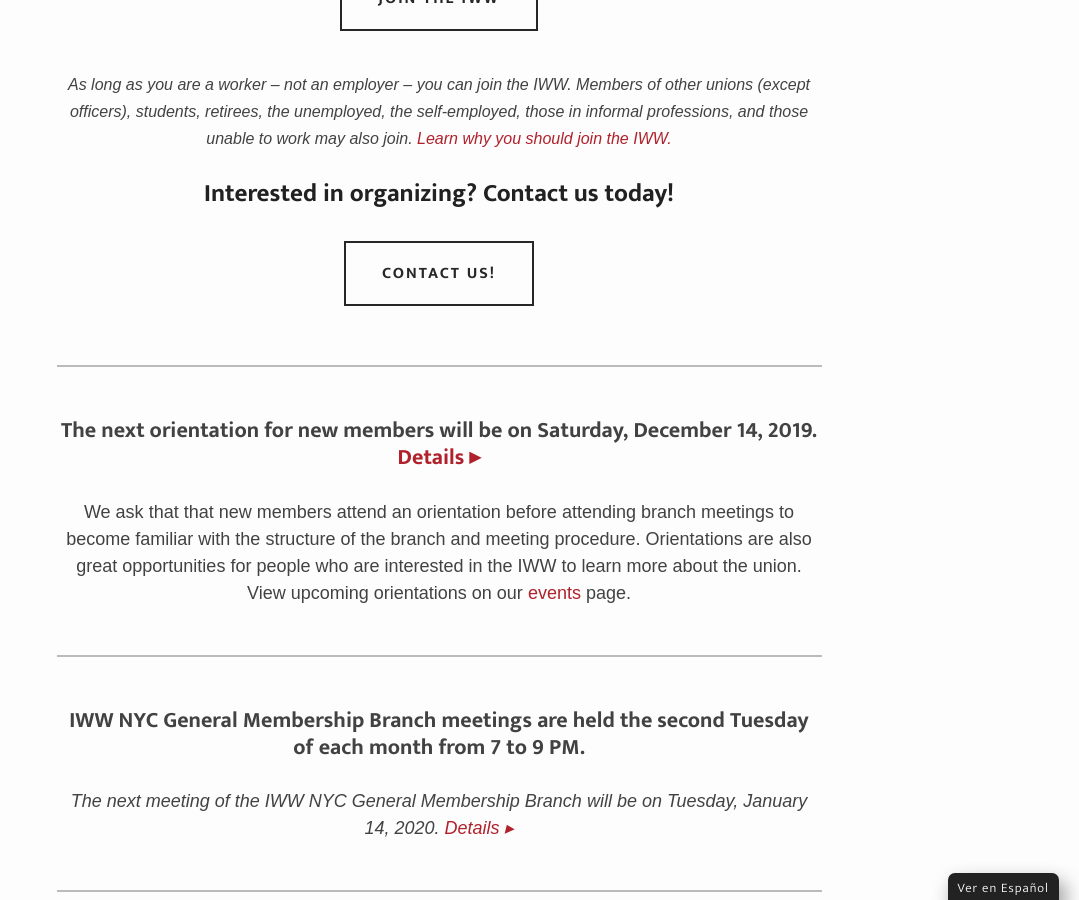
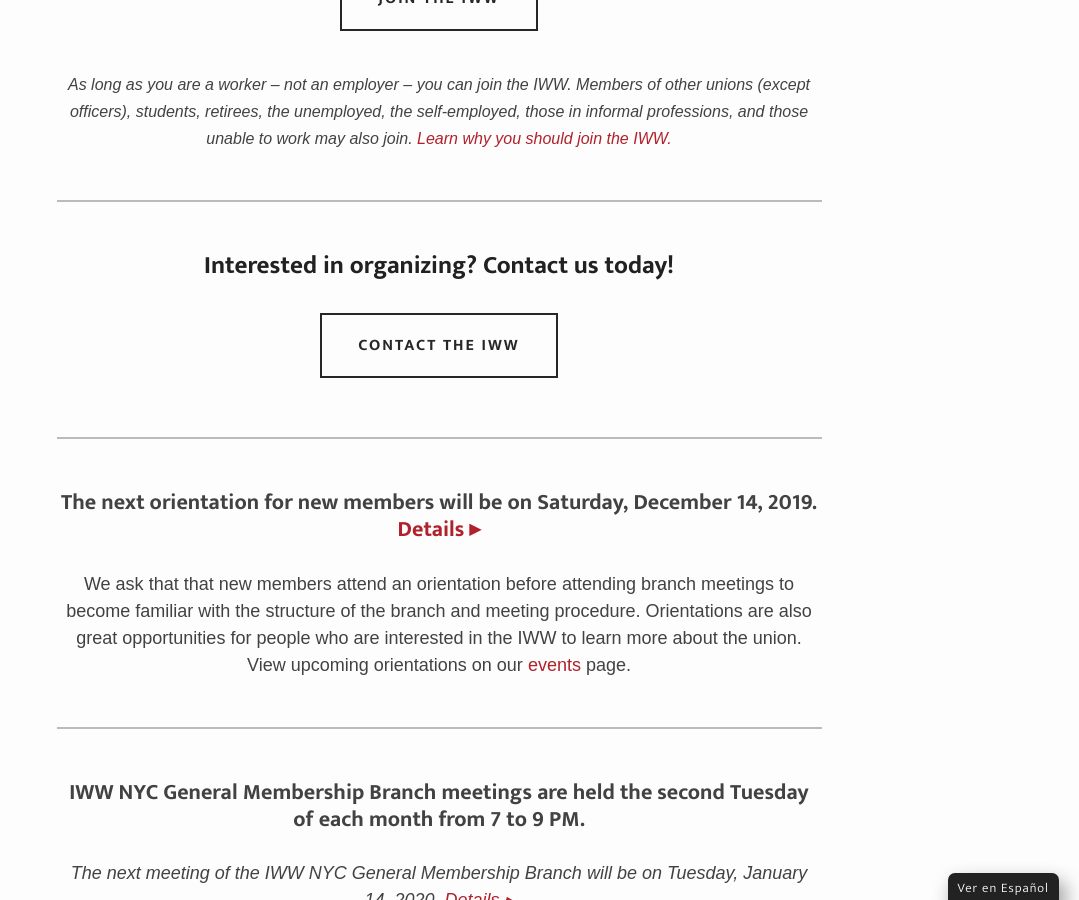
Before and after one commit to IWW-NYC-GMB/iww.nyc, a Jekyll site: the page built from index.html, in a window 1280 px wide and 900 px high, scrolled down 819 px. Shown: the whole window, without its empty margins (201-1280 px from the left). Built offline with Jekyll 4.4.1, drawn with Linux system fonts in a browser that asks for light colours; some web fonts are replaced.

Commit message:
Update index.html

```diff
--- a/index.html
+++ b/index.html
@@ -10,9 +10,10 @@
     <p style="text-align:center;">
         <em>As long as you are a worker – not an employer – you can join the IWW. Members of other unions (except officers), students, retirees, the unemployed, the self-employed, those in informal professions, and those unable to work may also join. <a href="{{ site.baseurl }}/why-join">Learn why you should join the IWW.</a></em><br><br>
     </p>
+    <hr style="margin:20px 0 50px 0;">
     <h3 style="text-align:center;font-weight:700;font-size:25px;">Interested in organizing? Contact us today!</h3>
     <div style="text-align:center;">
-        <a href="{{ site.baseurl }}/contact"><button class="large" style="margin:24px 15px 12px 15px;" ontouchstart="">Contact us!</button></a>
+        <a href="{{ site.baseurl }}/contact"><button class="large" style="margin:24px 15px 12px 15px;" ontouchstart="">Contact the IWw</button></a>
     </div><br>
     <hr style="margin:20px 0 50px 0;">
       <p style="text-align:center;font-weight:700;font-size:22px;">The next orientation for new members will be on {{ site.data.upcoming["next_orientation_date"] }}. <a href="{{ site.data.upcoming["next_orientation_url"] }}">Details ▸</a></p>
```
